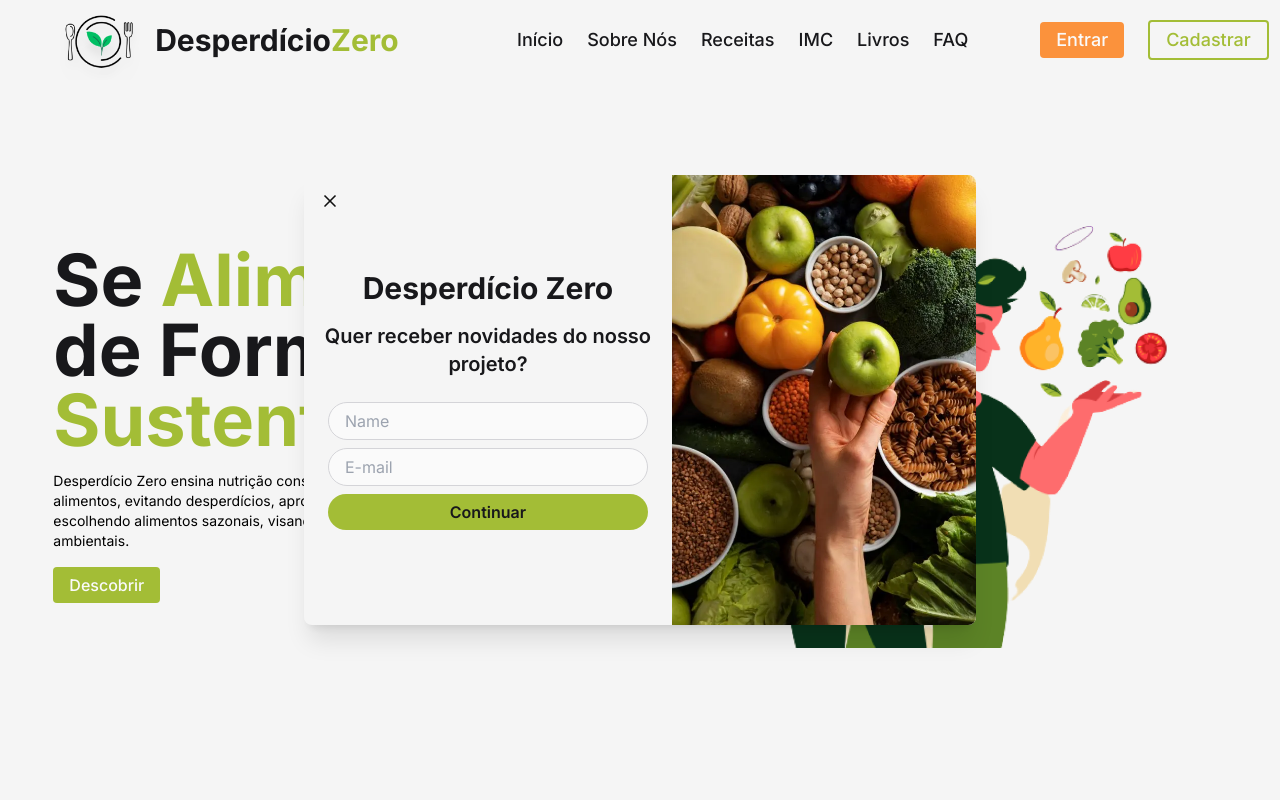
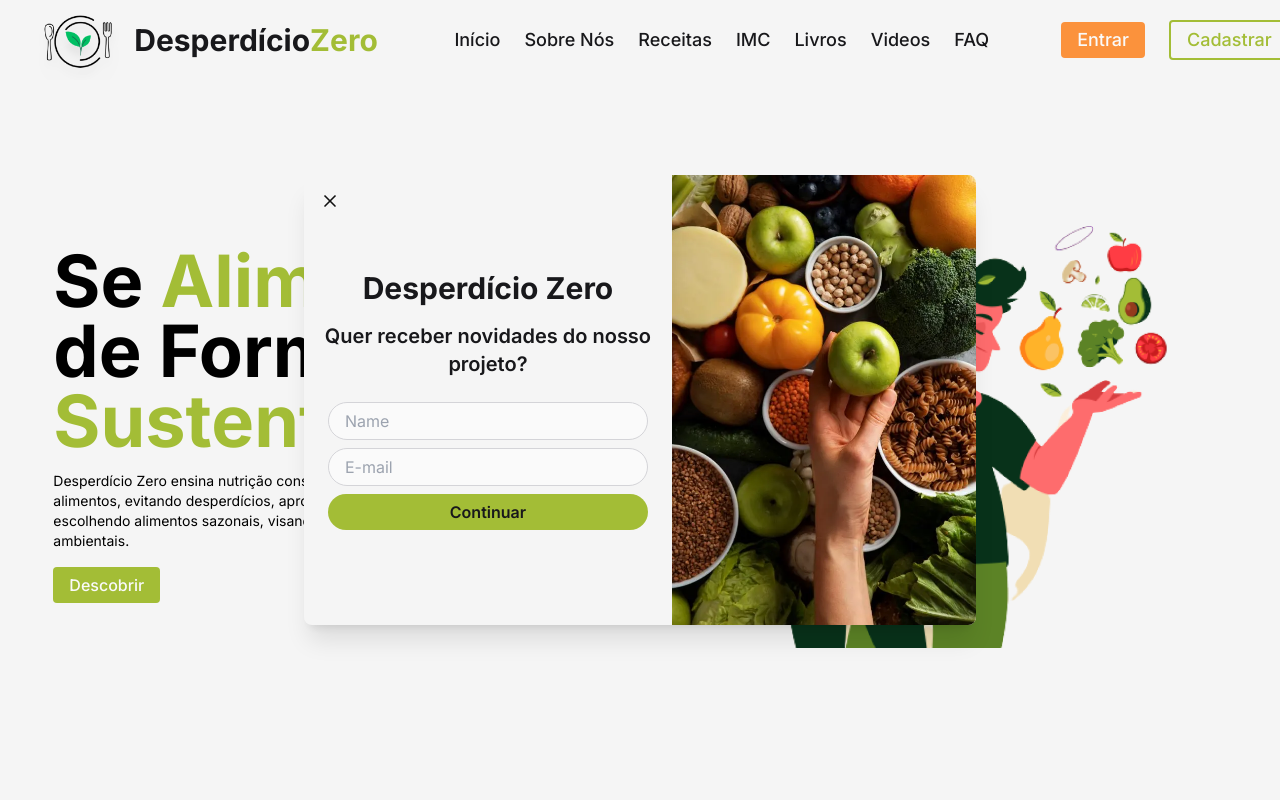
Before and after one commit to Lzinnxl007/TCC, a Next.js app: page / in a window 1280 px wide. Shown: the top 800 px of the page. Built offline with nearby package versions, Linux system fonts and the light colour scheme.

Commit message:
continue dark styles and add transition main title

```diff
--- a/next.config.js
+++ b/next.config.js
@@ -1,4 +1,6 @@
 /** @type {import('next').NextConfig} */
+
+
 const nextConfig = {
     experimental: {
         serverActions: true
@@ -6,6 +8,7 @@ const nextConfig = {
     images: {
         domains: ['upload.wikimedia.org', 'res.cloudinary.com', 'img.freepik.com', 'www.livrosabertos.sibi.usp.br'],
     },
+
 }
 
 module.exports = nextConfig
--- a/package.json
+++ b/package.json
@@ -12,6 +12,7 @@
   },
   "dependencies": {
     "@prisma/client": "^5.3.0",
+    "@react-spring/web": "^9.7.3",
     "autoprefixer": "10.4.15",
     "chart.js": "^4.4.0",
     "eslint": "8.47.0",
--- a/src/app/layout.js
+++ b/src/app/layout.js
@@ -15,7 +15,7 @@ export const metadata = {
 export default function RootLayout({ children }) {
 
     return (
-      <html lang="en">
+      <html lang="pt-BR">
         <body className={inter.className}>
           {children}
         </body>
--- a/src/app/livro/[livroView]/page.jsx
+++ b/src/app/livro/[livroView]/page.jsx
@@ -22,7 +22,7 @@ export default function Livro() {
             items-center justify-center mt-16">
                 <div className="bg-zinc-50 lg:flex-col lg:mx-auto flex gap-8 shadow-lg rounded-xl p-8 w-full max-w-4xl h-auto">
                     <div className="w-auto mt-6 lg:ml-4">
-                        <Image src="https://www.livrosabertos.sibi.usp.br/public/presses/1/submission_1125_1452_coverImage_pt_BR_t.jpg"
+                        <Image src={book.image}
                         layout="responsive"
                         width={100}
                         height={100}
@@ -67,11 +67,11 @@ export default function Livro() {
 
                         </p>
 
-                        <a href="" download>
+                        <Link href={book.link}>
                             <button className="w-full py-1.5 bg-orange-400 hover:bg-orange-500 transition text-zinc-50 font-medium rounded mt-10">
                                 Baixar
                             </button>
-                        </a>
+                        </Link>
                     </div>
 
                 </div>
--- /dev/null
+++ b/src/app/videos/page.jsx
@@ -0,0 +1,21 @@
+import Header from "@/components/Default/Header"
+import VideoCard from "@/components/Videos/VideoCard"
+
+export default function Videos() {
+    return (
+        <section className="w-screen min-h-screen bg-[var(--light-grey)] dark:bg-zinc-900">
+            <Header/>
+            <div className="mt-10">
+                <h1 className="text-5xl md:text-4xl font-bold text-zinc-900 dark:text-zinc-50 my-3 text-center">
+                    Videos
+                </h1>
+                <p className="font-medium text-zinc-700 dark:text-zinc-200 text-center md:px-8">
+                    Aprenda a ter uma Vida mais Saúdavel com Videos Educativos
+                </p>
+            </div>
+            <div className="px-10 pt-10 w-full mx-auto">
+                <VideoCard/>
+            </div>
+        </section>
+    )
+}
--- a/src/components/Default/Header.jsx
+++ b/src/components/Default/Header.jsx
@@ -47,7 +47,7 @@ export default function Header() {
                         {!isDark ? (
                             <Logo size={80} url="/logo.png"/>
                         ) : (
-                            <Logo size={80} url="/white-logo.png"/>
+                            <Logo size={70} url="/white-logo.png"/>
                         )}
                         <p className="text-3xl font-bold whitespace-nowrap md:text-2xl text-zinc-900 dark:text-zinc-50">Desperdício
                             <span className="text-[var(--green)]">Zero</span>
@@ -55,7 +55,7 @@ export default function Header() {
                     </div>
                </a>
                <ul className={`flex items-center justify-center gap-6 font-medium text-lg w-auto text-zinc-900
-                md:absolute md:flex-col md:bg-[var(--light-grey)] md:shadow-xl md:dark:bg-zinc-700  md:justify-normal md:h-[91vh] md:px-6 md:py-8 md:transition-right md:duration-500 md:top-[10vh] md:text-zinc-900 dark:text-zinc-50
+                md:absolute md:flex-col md:bg-[var(--light-grey)] md:shadow-xl md:dark:bg-zinc-700  md:justify-normal md:h-[91vh] md:px-6 md:py-8 md:transition-right md:duration-500 md:top-[10vh] dark:text-zinc-50
                 md:z-50 ${menuShow ? 'md:flex md:right-0' : 'md:hidden md:-right-full'}`}>
                     <li className="md:dark:hover:text-zinc-700  transition ">
                         <a href="/">Início</a>
@@ -71,6 +71,9 @@ export default function Header() {
                     </li>
                     <li className="md:dark:hover:text-zinc-700  transition ">
                         <a href="/livros">Livros</a>
+                    </li>
+                    <li className="md:dark:hover:text-zinc-700  transition ">
+                        <a href="/videos">Videos</a>
                     </li>
                     <li className="md:dark:hover:text-zinc-700  transition ">
                         <a href="/FAQ">FAQ</a>
@@ -100,7 +103,7 @@ export default function Header() {
                 )}
                 <button onClick={openCloseMenu}
                 className="hidden md:block cursor-pointer z-10 md:-translate-x-4">
-                    <Menu size={36} color="#111"/>
+                    <Menu size={36} className="fill-zinc-900 dark:fill-zinc-50"/>
                 </button>
             </nav>
         </header>
--- a/src/components/Ebooks/Books.js
+++ b/src/components/Ebooks/Books.js
@@ -2,6 +2,8 @@ export const booksList = [
     {
         id: 1,
         date: "Outubro 10, 2023",
+        link: "https://1drv.ms/b/s!AgN2s-hWMHOfw3e6q9kqFTxXay6L?e=fUHWaH",
+        image: "https://res.cloudinary.com/devsiaq93/image/upload/v1697914002/books/book1-image_bvcxhs.webp",
         title: "O que comemos e por que comemos o que comemos",
         authors: [
           "Beatriz Sinelli Laham, University of São Paulo. Institute of Biosciences",
@@ -18,6 +20,8 @@ export const booksList = [
       {
         id: 2,
         date: "agosto 12, 2022",
+        link: "https://1drv.ms/b/s!AgN2s-hWMHOfw3aJ9pyMnykk0Ljb?e=p5eSQO",
+        image: "https://res.cloudinary.com/devsiaq93/image/upload/v1697914001/books/book2-image_rmp6xv.webp",
         title: "Educação alimentar e nutricional como estratégia para a prevenção da obesidade e seus agravos",
         authors: [
           "Ana Paula de Queiroz Mello, Centro Universitário São Camilo",
--- a/src/components/Ebooks/EbookCard.jsx
+++ b/src/components/Ebooks/EbookCard.jsx
@@ -10,10 +10,10 @@ export default function EBookCard({ title, image, date, author, id }) {
     }
 
     return (
-        <div className="rounded-xl w-full max-w-[340px] min-h-[570px] shadow-lg bg-zinc-50 overflow-hidden md:mx-auto">
+        <div className="rounded-xl w-full max-w-[340px] max-h-[570px] shadow-lg bg-zinc-50 overflow-hidden md:mx-auto">
             <div className="w-full h-1/2 bg-zinc-200 flex items-center justify-center p-4">
                 <img src={image} alt="E-book-image"
-                className="object-contain h-full"/>
+                className="object-cover h-full"/>
             </div>
             <div className="w-full px-6 py-6 relative h-1/2">
                 <p className="font-medium text-ellipsis text-zinc-900">
--- a/src/components/Initial/Main.jsx
+++ b/src/components/Initial/Main.jsx
@@ -1,13 +1,40 @@
+'use client'
+
 import Image from "next/image"
 import Link from "next/link"
+import { Children } from "react"
+
+import { useTrail, a } from '@react-spring/web'
+
+const Trail = ({ open, children }) => {
+  const items = Children.toArray(children)
+  const trail = useTrail(items.length, {
+    config: { mass: 5, tension: 2000, friction: 200 },
+    opacity: open ? 1 : 0,
+    x: open ? 0 : 20,
+    height: open && window.innerWidth > 767 ? 70 : 50,
+    from: { opacity: 0, x: 20, height: 0 },
+  })
+  return (
+    <div>
+      {trail.map(({ height }, index) => (
+        <a.div key={index} className="text-7xl md:text-5xl md:text-center font-bold">
+          <a.div style={{ height }}>{items[index]}</a.div>
+        </a.div>
+      ))}
+    </div>
+  )
+}
 export default function Main() {
     return (
         <main className="w-screen h-[91vh] flex z-20
         items-center justify-evenly md:flex-col-reverse overflow-hidden  dark:bg-zinc-900 dark:text-zinc-50 bg-[var(--light-grey)]  pb-10">
             <div className="flex flex-col gap-4 md:flex md:flex-col md:items-center">
-                <h1 className="text-7xl md:text-5xl font-bold leading-[70px] md:text-center text-zinc-900 dark:text-zinc-50 w-full max-w-md">
-                    Se <span className="text-[var(--green)]">Alimente</span> de Forma <span className="text-[var(--green)]">Sustentável</span>
-                </h1>
+            <Trail open={open}>
+                <p>Se <span className="text-[var(--green)]">Alimente</span></p>
+                <p>de Forma</p>
+                <p><span className="text-[var(--green)]">Sustentável</span></p>
+            </Trail>
                 <p className="max-w-md md:max-w-sm text-sm md:text-center">Desperdício Zero ensina nutrição consciente e uso sustentável de alimentos, evitando desperdícios, aproveitando ingredientes e escolhendo alimentos sazonais, visando benefícios pessoais e ambientais.</p>
                 <Link href="/sobre">
                     <button className="rounded px-4 py-1.5 text-zinc-50
@@ -29,3 +56,6 @@ export default function Main() {
         </main>
     )
 }
+/*<h1 className="text-7xl md:text-5xl font-bold leading-[70px] md:text-center text-zinc-900 dark:text-zinc-50 w-full max-w-md">
+                    Se <span className="text-[var(--green)]">Alimente</span> de Forma <span className="text-[var(--green)]">Sustentável</span>
+                </h1> */
--- /dev/null
+++ b/src/components/Videos/VideoCard.jsx
@@ -0,0 +1,25 @@
+import { Clock4 } from "lucide-react"
+export default function VideoCard() {
+    return (
+        <button className="rounded-xl overflow-hidden w-full max-w-sm
+        h-auto bg-zinc-50 dark:bg-zinc-800 mx-auto">
+            <div className="w-full h-1/2">
+                <iframe width="100%" height="250" src="https://www.youtube.com/embed/TvnQMk_FqqU?si=gX16Y1tVX9YYrNxr" title="YouTube video player" frameborder="0" allow="accelerometer; autoplay; clipboard-write; encrypted-media; gyroscope; picture-in-picture; web-share" allowfullscreen/>
+            </div>
+            <div className="p-4 space-y-4 text-zinc-900 dark:text-zinc-50 w-full min-h-[170px]">
+                <p className="text-orange-400 float-left">
+                    Nutrição
+                </p>
+                <h2 className="w-full float-left text-left text-2xl font-semibold">
+                    Curso de Nutrição Básica I - Conceitos Iniciais
+                </h2>
+                <div className="flex items-center gap-2 float-right text-sm">
+                    <Clock4 size={16} className="dark:text-zinc-50"/>
+                    <span>
+                        6m 23s
+                    </span>
+                </div>
+            </div>
+        </button>
+    )
+}
```
Also changed, not shown: src/app/livros/page.jsx (+4 -3 lines), 1 other file (tests, documents, lock files or other folders).
